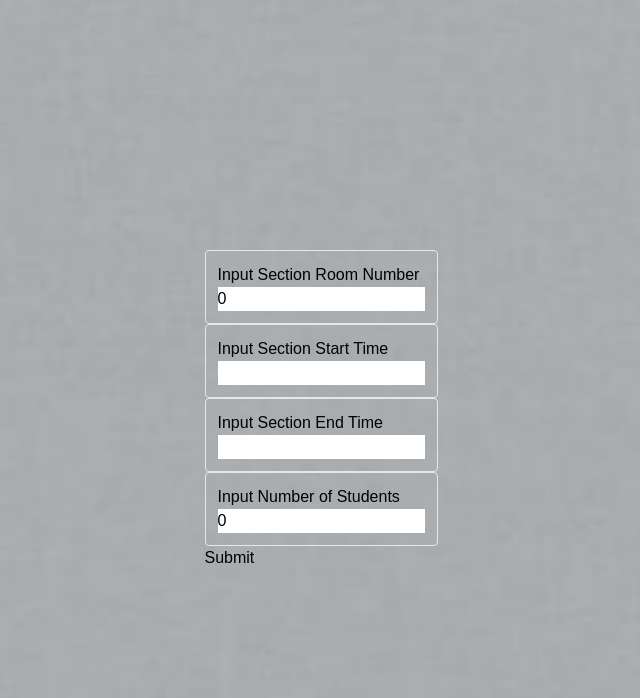
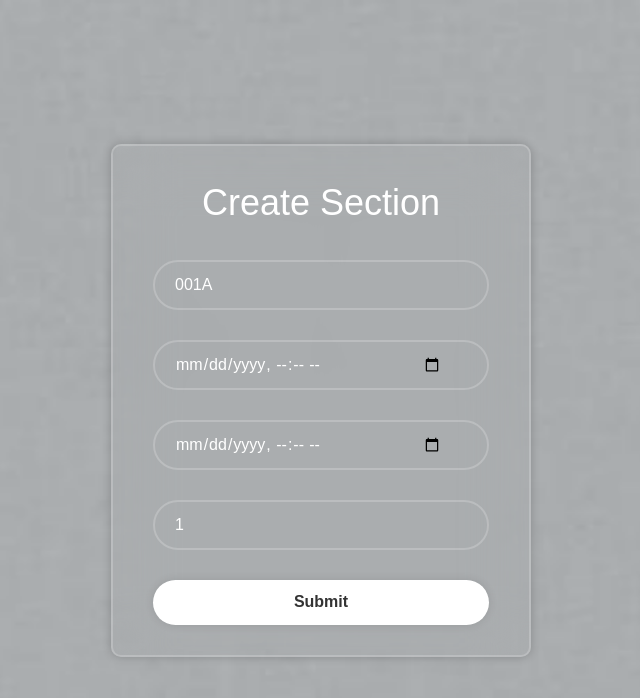
Before and after one commit to papengav/attendance-app, a React (Create React App) app in the folder loginfrontend/: page /createSection in a window 1280 px wide. Shown: the top 698 px of the page, without its empty margins (319-959 px from the left). Built offline with nearby package versions, Linux system fonts and the light colour scheme.

Commit message:
Added styling to create course and create user UI pages. Testing React Date-Time-Local for tracking meeting times

```diff
--- a/loginfrontend/src/Pages/CreateCourseForm/CreateCourse.jsx
+++ b/loginfrontend/src/Pages/CreateCourseForm/CreateCourse.jsx
@@ -5,18 +5,18 @@ import React, { useState } from 'react';
 import './CreateCourse.css';
 
 const CreateCourse = () => {
-    const [courseName, setCourseName] = useState("")
-    const [numSections, setNumSections] = useState(1)
-    const [professorName, setProfessorName] = useState("")
-    const changeCourseName = event => {
-        setCourseName(event.target.value)
-    }
-    const changeNumSections = event => {
-        setNumSections(event.target.value)
-    }
-    const changeProfessorName = event => {
-        setProfessorName(event.target.value)
-    }
+    const [courseName, setCourseName] = useState('')
+    const [numSections, setNumSections] = useState()
+    const [professorName, setProfessorName] = useState('')
+    // const changeCourseName = event => {
+    //     setCourseName(event.target.value)
+    // }
+    // const changeNumSections = event => {
+    //     setNumSections(event.target.value)
+    // }
+    // const changeProfessorName = event => {
+    //     setProfessorName(event.target.value)
+    // }
     const handleClick = (e) => {
         e.preventDefault();
         const course = {courseName, numSections, professorName}
@@ -31,23 +31,58 @@ const CreateCourse = () => {
         });
     };
     return (
-        <div className="d-flex justify-content-center mt-5">
-            <div className='w-50 p-3 border rounded'>
-                <h4>Input Course Name</h4>
-                <input onChange={changeCourseName} value = {courseName}/>
-            </div>
-            <div className='w-50 p-3 border rounded'>
-                <h4>Input Number of Sections</h4>
-                <input onChange={changeNumSections} value = {numSections}/>
-            </div>
-            <div className='w-50 p-3 border rounded'>
-                <h4>Input Professor Name</h4>
-                <input onChange={changeProfessorName} value = {professorName}/>
-            </div>
-            <div>
-                <button onClick={handleClick}>Submit</button>
-            </div>
+        <div className='wrapper'>
+            <form onSubmit={handleClick}>
+                <h1>Create Course</h1>
+                <div className='input-box'>
+                    <input
+                    type= "text"
+                    placeholder='Course Name'
+                    value={courseName}
+                    onChange= {(e) => setCourseName(e.target.value)}
+                    required
+                    />
+                </div>
+                <div className='input-box'>
+                    <input
+                    type= "number"
+                    placeholder='1'
+                    value={numSections}
+                    onChange={(e) => setNumSections(e.target.value)}
+                    required
+                    />
+                </div>
+                <div className='input-box'>
+                    <input
+                    type= "text"
+                    placeholder='Professor Name'
+                    value={professorName}
+                    onChange={(e) => setProfessorName(e.target.value)}
+                    required
+                    />
+                </div>
+                <button type='submit'>Submit</button>
+            </form>
         </div>
+        //this is the old implementation pre-styling
+
+        // <div className="d-flex justify-content-center mt-5">
+        //     <div className='w-50 p-3 border rounded'>
+        //         <h4>Input Course Name</h4>
+        //         <input onChange={changeCourseName} value = {courseName}/>
+        //     </div>
+        //     <div className='w-50 p-3 border rounded'>
+        //         <h4>Input Number of Sections</h4>
+        //         <input onChange={changeNumSections} value = {numSections}/>
+        //     </div>
+        //     <div className='w-50 p-3 border rounded'>
+        //         <h4>Input Professor Name</h4>
+        //         <input onChange={changeProfessorName} value = {professorName}/>
+        //     </div>
+        //     <div>
+        //         <button onClick={handleClick}>Submit</button>
+        //     </div>
+        // </div>
     );
 };
 
--- a/loginfrontend/src/Pages/CreateSectionForm/CreateSection.jsx
+++ b/loginfrontend/src/Pages/CreateSectionForm/CreateSection.jsx
@@ -5,22 +5,22 @@ import React, { useState } from 'react';
 import './CreateSection.css';
 
 const CreateSection = () => {
-    const [roomNumber, setRoomNumber] = useState(0)
+    const [roomNumber, setRoomNumber] = useState()
     const [startTime, setStartTime] = useState("")
     const [endTime, setEndTime] = useState("")
-    const [numStudents, setNumStudents] = useState(0)
-    const changeRoomNumber = event => {
-        setRoomNumber(event.target.value)
-    }
-    const changeStartTime = event => {
-        setStartTime(event.target.value)
-    }
-    const changeEndTime = event => {
-        setEndTime(event.target.value)
-    }
-    const changeNumStudents = event => {
-        setNumStudents(event.target.value)
-    }
+    const [numStudents, setNumStudents] = useState()
+    // const changeRoomNumber = event => {
+    //     setRoomNumber(event.target.value)
+    // }
+    // const changeStartTime = event => {
+    //     setStartTime(event.target.value)
+    // }
+    // const changeEndTime = event => {
+    //     setEndTime(event.target.value)
+    // }
+    // const changeNumStudents = event => {
+    //     setNumStudents(event.target.value)
+    // }
     const handleClick = (e) => {
         e.preventDefault();
         const section = {roomNumber, startTime, endTime, numStudents}
@@ -36,27 +36,72 @@ const CreateSection = () => {
     };
 
     return (
-        <div className='d-flex justify-content-center mt-5'>
-            <div className='w-50 p-3 border rounded'>
-                <h4>Input Section Room Number</h4>
-                <input onChange={changeRoomNumber} value= {roomNumber}/>
-            </div>
-            <div className='w-50 p-3 border rounded'>
-                <h4>Input Section Start Time</h4>
-                <input onChange={changeStartTime} value = {startTime}/>
-            </div>
-            <div className='w-50 p-3 border rounded'>
-                <h4>Input Section End Time</h4>
-                <input onChange={changeEndTime} value = {endTime}/>
-            </div>
-            <div className='w-50 p-3 border rounded'>
-                <h4>Input Number of Students</h4>
-                <input onChange={changeNumStudents} value = {numStudents}/>
-            </div>
-            <div>
-                <button onClick={handleClick}>Submit</button>
-            </div>
+        <div className='wrapper'>
+            <form onSubmit={handleClick}>
+                <h1>Create Section</h1>
+                <div className='input-box'>
+                    <input
+                    type= "text"
+                    placeholder='001A'
+                    value={roomNumber}
+                    onChange={(e) => setRoomNumber(e.target.value)}
+                    required
+                    />
+                </div>
+                <div className='input-box'>
+                    <input
+                    type= "datetime-local"
+                    placeholder='1:00 pm'
+                    value={startTime}
+                    onChange={(e) => setStartTime(e.target.value)}
+                    required
+                    />
+                </div>
+                <div className='input-box'>
+                    <input
+                    type = "datetime-local"
+                    placeholder='1:50 pm'
+                    value={endTime}
+                    onChange={(e) => setEndTime(e.target.value)}
+                    required
+                    />
+                </div>
+                <div className='input-box'>
+                    <input
+                    type= "number"
+                    placeholder='1'
+                    value={numStudents}
+                    onChange={(e) => setNumStudents(e.target.value)}
+                    required
+                    />
+                </div>
+                <button type='submit'>Submit</button>
+            </form>
         </div>
+
+        //This is the old implementation pre-styling
+
+        // <div className='d-flex justify-content-center mt-5'>
+        //     <div className='w-50 p-3 border rounded'>
+        //         <h4>Input Section Room Number</h4>
+        //         <input onChange={changeRoomNumber} value= {roomNumber}/>
+        //     </div>
+        //     <div className='w-50 p-3 border rounded'>
+        //         <h4>Input Section Start Time</h4>
+        //         <input onChange={changeStartTime} value = {startTime}/>
+        //     </div>
+        //     <div className='w-50 p-3 border rounded'>
+        //         <h4>Input Section End Time</h4>
+        //         <input onChange={changeEndTime} value = {endTime}/>
+        //     </div>
+        //     <div className='w-50 p-3 border rounded'>
+        //         <h4>Input Number of Students</h4>
+        //         <input onChange={changeNumStudents} value = {numStudents}/>
+        //     </div>
+        //     <div>
+        //         <button onClick={handleClick}>Submit</button>
+        //     </div>
+        // </div>
     );
 };
 
--- /dev/null
+++ b/loginfrontend/src/Pages/CreateUserForm/CreateUser.css
@@ -0,0 +1,5 @@
+/*
+Name: Sam Miller
+Project: Attendance App - This is a full stack attendance tracking and managament software
+Purpose: Styling of the CreateUser.js file
+*/
```
